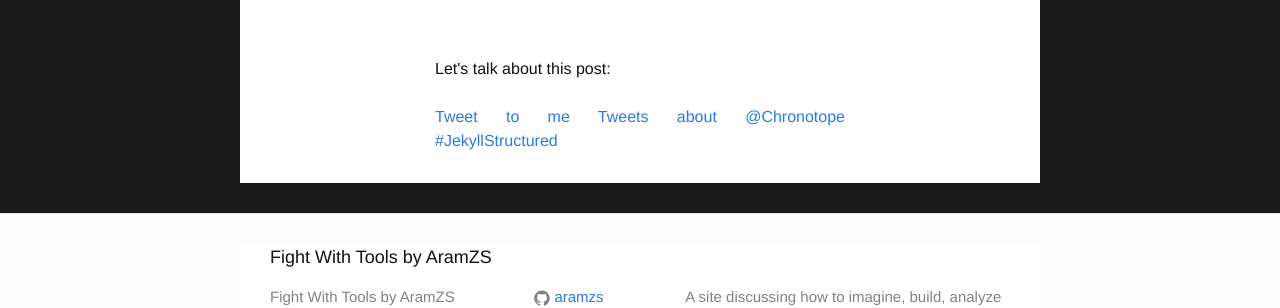
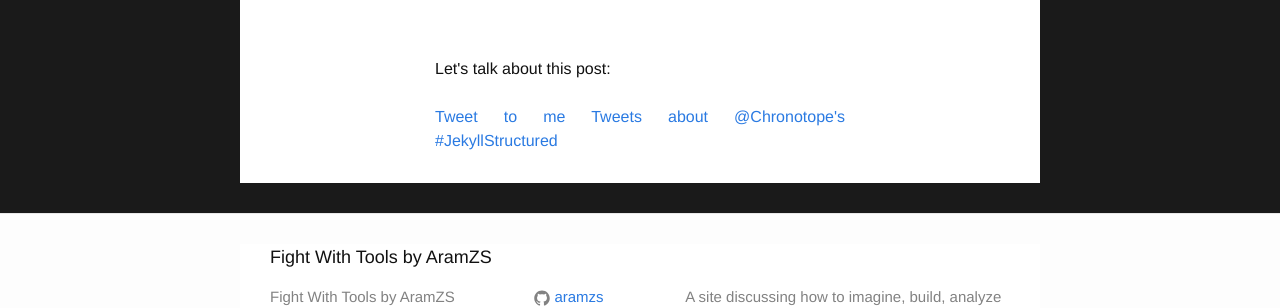
Before and after one commit to AramZS/aramzs.github.io, a Jekyll site: the page built from _posts/2018-04-27-how-to-make-your-jekyll-site-structured.markdown, in a window 1280 px wide and 900 px high, scrolled down 10812 px. Shown: the part 464-772 px from the top of the window. Built offline with Jekyll 4.4.1, drawn with Linux system fonts in a browser that asks for light colours; comment, search, counter and statistics services are not loaded.

Commit message:
Adjusting Twitter share

```diff
--- a/_layouts/post.html
+++ b/_layouts/post.html
@@ -41,7 +41,7 @@
       <br /><br />
       <a href="https://twitter.com/intent/tweet?screen_name=Chronotope&button_hashtag={{ page.hashtag }}&ref_src=twsrc%5Etfw" class="twitter-mention-button" data-show-count="false">Tweet to me</a><script async src="https://platform.twitter.com/widgets.js" charset="utf-8"></script>
 
-      <a class="twitter-timeline" data-dnt="true" href="https://twitter.com/search?q=%23{{ page.hashtag }}&src=typd" data-widget-id="990002734509232130">Tweets about @Chronotope #JekyllStructured</a>
+      <a class="twitter-timeline" data-dnt="true" href="https://twitter.com/search?q=%23{{ page.hashtag }}&src=typd" data-widget-id="990002734509232130">Tweets about @Chronotope's #{{ page.hashtag }}</a>
       <script>!function(d,s,id){var js,fjs=d.getElementsByTagName(s)[0],p=/^http:/.test(d.location)?'http':'https';if(!d.getElementById(id)){js=d.createElement(s);js.id=id;js.src=p+"://platform.twitter.com/widgets.js";fjs.parentNode.insertBefore(js,fjs);}}(document,"script","twitter-wjs");</script>
       {% endif %}
     </div>
```
